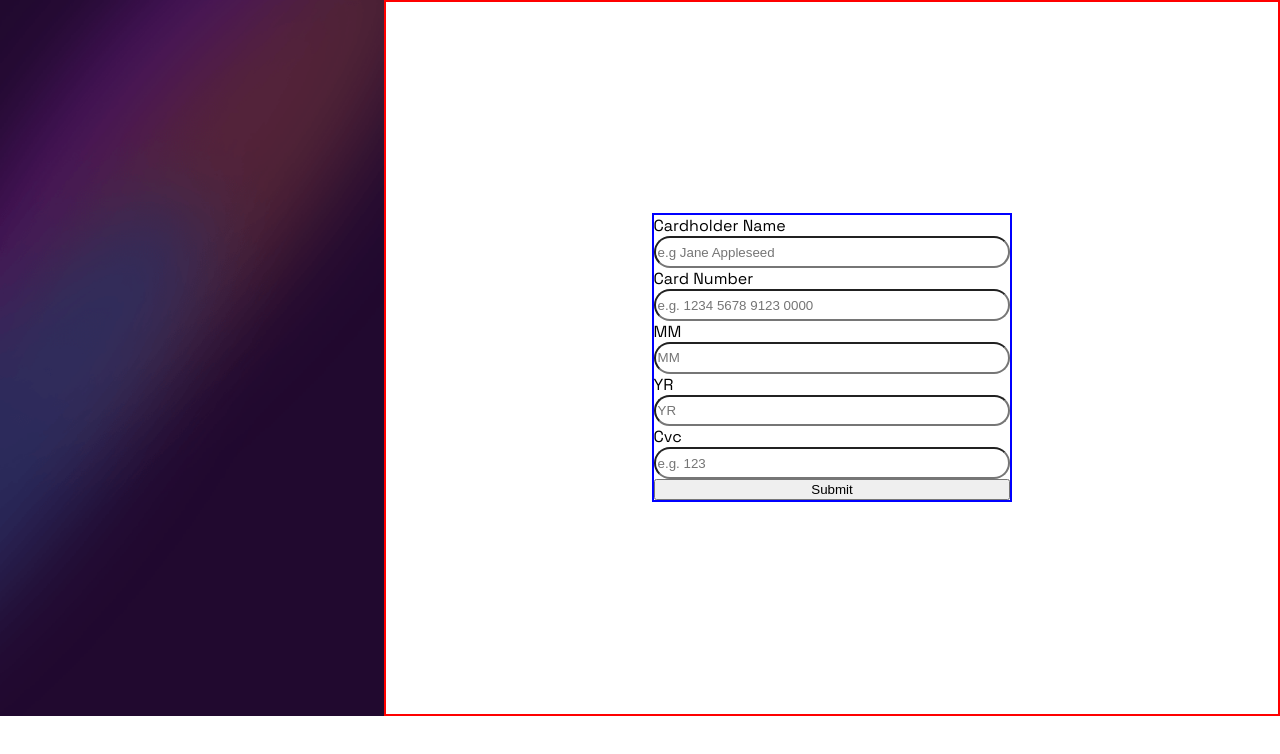
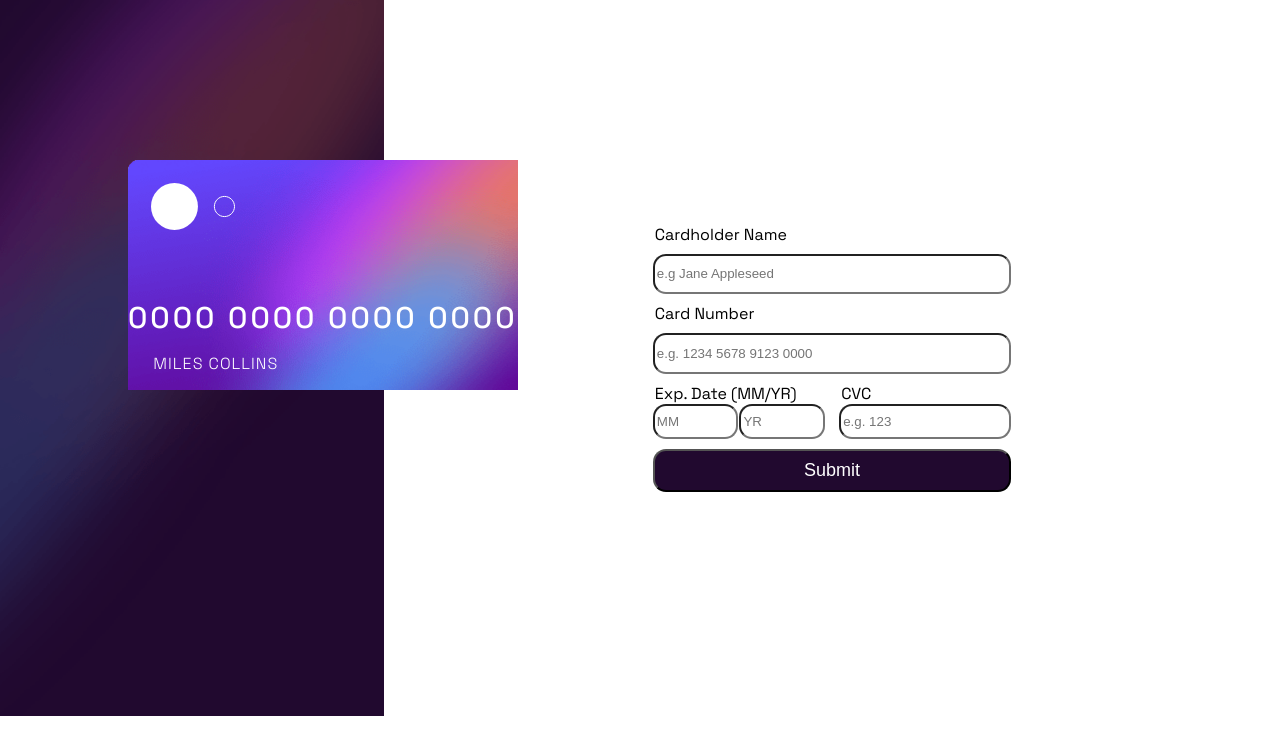
Before and after one commit to MilesCollins/credit-card-gen-main, a plain HTML site: page index.html in a window 1280 px wide. Drawn offline with Linux system fonts and the light colour scheme.

Commit message:
got the credit card front on the page

```diff
--- a/index.html
+++ b/index.html
@@ -1,25 +1,35 @@
 <!DOCTYPE html>
 <html lang="en">
+
 <head>
   <meta charset="UTF-8">
-  <meta name="viewport" content="width=device-width, initial-scale=1.0"> <!-- displays site properly based on user's device -->
+  <meta name="viewport" content="width=device-width, initial-scale=1.0">
+  <!-- displays site properly based on user's device -->
 
   <link rel="icon" type="image/png" sizes="32x32" href="./images/favicon-32x32.png">
   <link rel="stylesheet" href="style.css">
   <link rel="preconnect" href="https://fonts.googleapis.com">
   <link rel="preconnect" href="https://fonts.gstatic.com" crossorigin>
-<link href="https://fonts.googleapis.com/css2?family=Space+Grotesk:wght@300;400;500;600;700&display=swap" rel="stylesheet">
+  <link href="https://fonts.googleapis.com/css2?family=Space+Grotesk:wght@300;400;500;600;700&display=swap"
+    rel="stylesheet">
 
   <title>Frontend Mentor | Interactive card details form</title>
 
   <!-- Feel free to remove these styles or customise in your own stylesheet 👍 -->
   <style>
-    .attribution { font-size: 11px; text-align: center; }
-    .attribution a { color: hsl(228, 45%, 44%); }
+    .attribution {
+      font-size: 11px;
+      text-align: center;
+    }
+
+    .attribution a {
+      color: hsl(228, 45%, 44%);
+    }
   </style>
 </head>
+
 <body>
-<img class="leftImage"src="images/bg-main-desktop.png" alt="">
+  <img class="leftImage" src="images/bg-main-desktop.png" alt="">
   <!-- <div class="frontCard">
     <p>0000 0000 0000 0000</p>
     <p>Jane Appleseed</p>
@@ -30,18 +40,30 @@
   000
 
 </div> -->
+  <div class="frontCard">
+    <img src="images/card-logo.svg" alt="">
+    <p id="cardNumber">0000 0000 0000 0000</p>
+    <p id="cardName">MILES COLLINS</p>
+    <p></p>
+  </div>
+
   <div class="formSectionBorder">
     <div class="formSection">
       <label for="frontCardName">Cardholder Name</label>
       <input type="text" id="frontCardName" placeholder="e.g Jane Appleseed">
       <label for="frontCardNumber">Card Number</label>
       <input type="text" id="frontCardNumber" placeholder="e.g. 1234 5678 9123 0000">
-  <label for="frontCardExpMonth">MM</label>
+      <div class="botWrapper">
+        <div class="botLeft">
+          <label for="frontCardExpMonth">Exp. Date (MM/YR)</label>
           <input type="text" id="frontCardExpMonth" placeholder="MM">
-  <label for="frontCardExpYr">YR</label>
           <input type="text" id="frontCardExpYr" placeholder="YR">
-  <label for="frontCardCvc">Cvc</label>
+        </div>
+        <div class="botRight">
+          <label for="frontCardCvc">CVC</label>
           <input type="text" id="frontCardCvc" placeholder="e.g. 123">
+        </div>
+      </div>
       <button>Submit</button>
     </div>
   </div>
@@ -70,4 +92,5 @@
     Coded by <a href="#">Your Name Here</a>.
   </div> -->
 </body>
+
 </html>
--- a/style.css
+++ b/style.css
@@ -8,9 +8,37 @@ body{
     padding:0;
 
 }
+.frontCard{
+background-image: url(images/bg-card-front.png);
+position: absolute;
+min-width: 26.5%;
+min-height: 25.2%;
+top:20%;
+left:10%;
+}
+.frontCard img{
+    margin: 6%;
+
+}
+#cardNumber{
+margin-left: auto;
+margin: 0;
+color:white;
+font-weight:500;
+font-size: 30px;
+letter-spacing: 3px;
+text-align:center;
+margin-top:10%
+}
+#cardName{
+    color:white;
+    font-size: 16px;
+    font-weight: lighter;
+    letter-spacing:1px;
+    margin-left:6.5%;
+}
 .formSectionBorder{
     width:70%;
-    border:2px solid red;
     display: flex;
     flex-direction: row;
     justify-content: center;
@@ -22,14 +50,67 @@ body{
     display: flex;
     flex-direction: column;
     justify-content: space-evenly;
-    border:2px blue solid;
     height:40%;
     width:40%;
+}
+.formSection input{
+    height:12%;
 }
 .leftImage{
     width:30%;
 }
 input{
     height:20%;
-    border-radius: 20px;
+    border-radius: 13px;
 }
+label{
+    margin-left: 2px;
+}
+.botWrapper{
+    display:flex;
+    flex-direction: row;
+    height:20%;
+
+}
+.botWrapper input{
+    height:50%;
+
+}
+.botLeft{
+    display: flex;
+    flex-direction:row;
+    flex-wrap: wrap;
+    justify-content: space-between;
+
+    width:48%;
+}
+.botLeft label{
+    width:100%;
+    margin-left: 2px;
+}
+.botLeft input{
+width:45%;
+}
+.botRight{
+    width:48%;
+    margin-left: auto;
+    display:flex;
+    flex-direction: row;
+    flex-wrap: wrap;
+    justify-content: space-between;
+}
+.botRight label{
+    width:100%;
+    margin-left: 2px;
+}
+.botRight input{
+    width:100%;
+}
+button{
+    height:15%;
+    width:99.99%;
+    background-color:hsl(278, 68%, 11%);
+    color:white;
+    font-size: 18px;
+    border-radius: 13px;
+}
```
Lines whose indentation alone changed are shown as unchanged.
